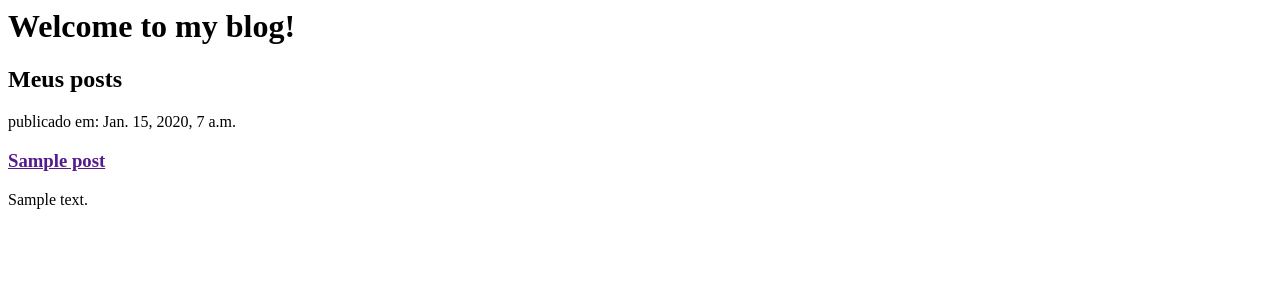
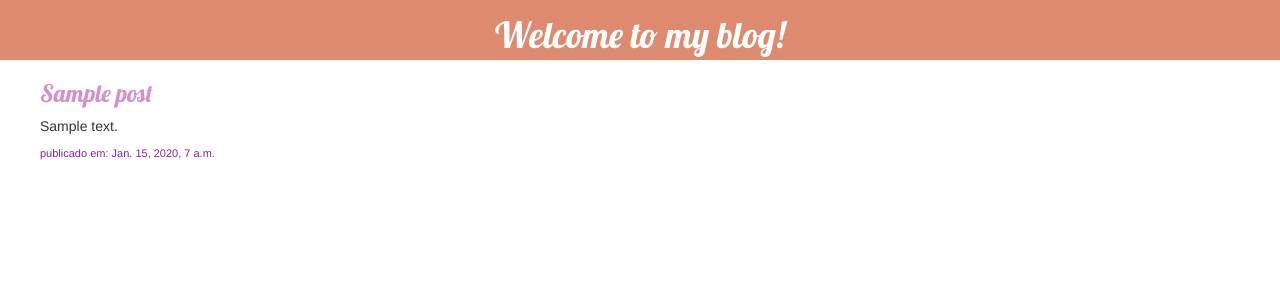
Before and after one commit to leehmaciel/djangoblog, a Django app: template blog/templates/blog/post_list.html in a window 1280 px wide. Shown: the top 300 px of the page. Run offline with Django 3.2, Linux system fonts and the light colour scheme; the template is opened without the code that fills it: values that come from a table or form of the project are taken from there, others are empty; tables that the repository leaves empty hold one stand-in row (values such as "Sample post"); some libraries are stand-ins or nearby versions.

Commit message:
Cada vez mais arrumadinho

```diff
--- /dev/null
+++ b/blog/static/css/blog.css
@@ -0,0 +1,31 @@
+h3 a{
+	color: #D490CB;
+	font-family: 'Lobster';
+}
+
+h1{
+	color: #ffff;
+	font-family: 'Lobster';
+}
+
+.header{
+	background-color: #DE8A6F;
+	height: 60px;
+	display: flex;
+	align-items: center;
+	justify-content: center;
+}
+
+.post{
+	margin-bottom: 50px;
+	margin-left: 40px;
+}
+
+.date{
+	color: #8123A1;
+	font-size: 11px;
+}
+
+.text{
+
+}
--- /dev/null
+++ b/blog/templates/blog/base.html
@@ -0,0 +1,27 @@
+{% load static %}
+<html>
+	<head>
+		<title>
+			My first Django blog
+		</title>
+		<link rel="stylesheet" href="//maxcdn.bootstrapcdn.com/bootstrap/3.2.0/css/bootstrap.min.css">
+		<link rel="stylesheet" href="//maxcdn.bootstrapcdn.com/bootstrap/3.2.0/css/bootstrap-theme.min.css">
+		<link rel="stylesheet" href="{% static 'css/blog.css' %}">
+		<link href="//fonts.googleapis.com/css?family=Lobster&subset=latin,latin-ext" rel="stylesheet" type="text/css">
+
+
+	</head>
+
+	<body>
+		<div class="header">
+		<h1><href="">Welcome to my blog!</h1>
+		</div>
+
+		<div>
+			{% block content %}
+			{% endblock %}
+		</div>
+
+	</body>
+
+</html>
--- a/blog/templates/blog/post_list.html
+++ b/blog/templates/blog/post_list.html
@@ -1,26 +1,15 @@
-<html>
-	<head>
-		<title>My first Django blog</title>
+{% extends 'blog/base.html' %}
 
-	</head>
-
-	<body>
-		<div>
-			<h1>Welcome to my blog!</h1>
+{% block content %}
+	{% for post in posts %}
+		<div class="post">
+			<h3><a href="{% url 'post_detail' pk=post.pk %}">{{post.title}}</a></h3>
+			<div class = "text">
+				<p>{{post.text|linebreaksbr}}</p>
+			</div>
+			<div class = "date">
+				<p>publicado em: {{post.published_date}}</p>
+			</div>
 		</div>
-
-		<div>
-			<h2> Meus posts </h3>
-
-			{% for post in posts %}
-				<div>
-					<p>publicado em: {{post.published_date}}</p>
-					<h3><a href="">{{post.title}}</a></h3>
-					<p>{{post.text|linebreaksbr}}</p>
-				</div>
-			{% endfor %}
-		</div>
-
-	</body>
-
-</html>
+	{% endfor %}
+{% endblock %}
--- a/blog/urls.py
+++ b/blog/urls.py
@@ -3,4 +3,5 @@ from . import views
 
 urlpatterns = [
 	path('', views.post_list, name='post_list'),
+	path('post/<int:pk>/', views.post_detail, name='post_detail'),
 ]
```
Also changed, not shown: blog/templates/blog/post_detail.html (added, +13 -0 lines), blog/views.py (+10 -0 lines).
